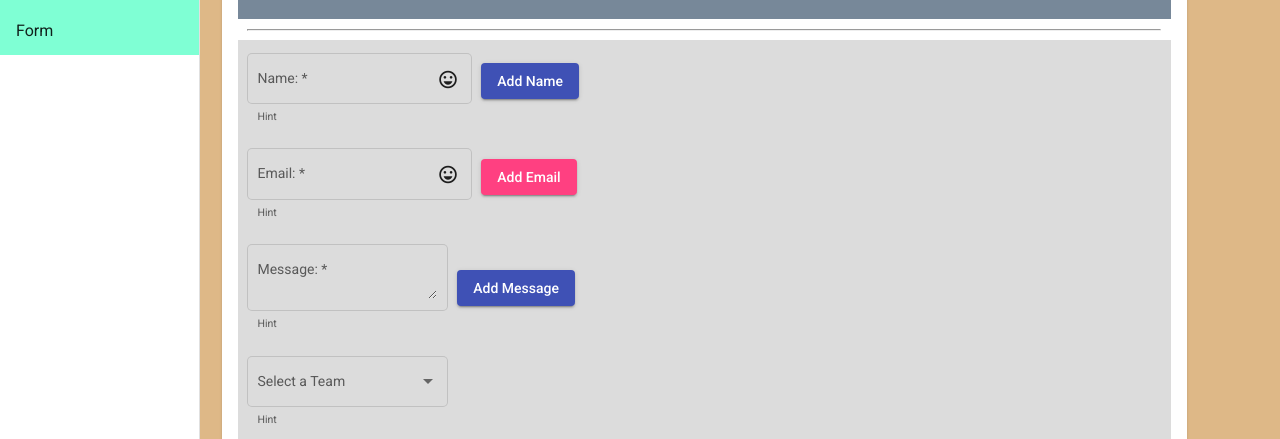
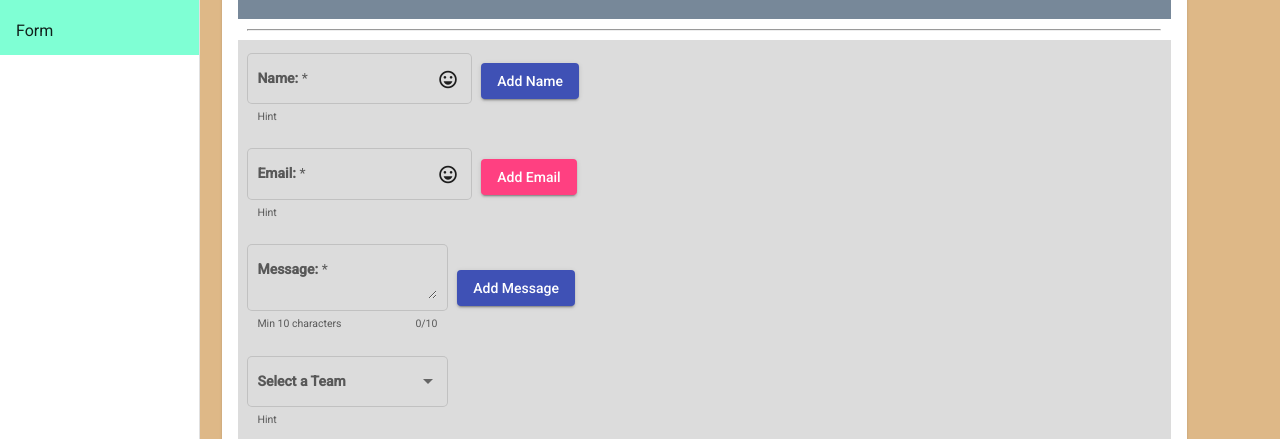
Before and after one commit to georgegabor/my-dietary-app-frontend, an Angular app: page /nav/form in a window 1280 px wide. Shown: the part 161-600 px from the top of the page. Built offline with nearby package versions, Linux system fonts and the light colour scheme.

Commit message:
Add hint, labels to bold

```diff
--- a/src/app/modules/form/form.component.html
+++ b/src/app/modules/form/form.component.html
@@ -20,7 +20,7 @@
     <form [formGroup]="myForm" (ngSubmit)="onSubmit(myForm)">
       <div>
         <mat-form-field appearance="outline" [color]="'primary'">
-          <mat-label> Name: </mat-label>
+          <mat-label> <b> Name: </b> </mat-label>
           <input matInput formControlName="name" placeholder="Placeholder" />
           <mat-icon matSuffix>sentiment_very_satisfied</mat-icon>
           <mat-hint>Hint</mat-hint>
@@ -45,7 +45,7 @@
 
       <div>
         <mat-form-field appearance="outline" [color]="'primary'">
-          <mat-label> Email: </mat-label>
+          <mat-label> <b> Email: </b> </mat-label>
           <input matInput formControlName="email" placeholder="Placeholder" />
           <mat-icon matSuffix>sentiment_very_satisfied</mat-icon>
           <mat-hint>Hint</mat-hint>
@@ -69,14 +69,19 @@
       </div>
 
       <div>
-        <mat-form-field appearance="outline" [color]="'primary'">
-          <mat-label> Message: </mat-label>
+        <mat-form-field
+          hintLabel="Min 10 characters"
+          appearance="outline"
+          [color]="'primary'"
+        >
+          <mat-label> <b> Message: </b> </mat-label>
           <textarea
             matInput
+            #message
             formControlName="message"
             placeholder="Placeholder"
           ></textarea>
-          <mat-hint>Hint</mat-hint>
+          <mat-hint align="end">{{ message.value?.length || 0 }}/10</mat-hint>
           <mat-error
             *ngIf="
               myForm.get('message')?.invalid &&
@@ -98,7 +103,7 @@
 
       <div>
         <mat-form-field appearance="outline" [color]="'primary'">
-          <mat-label>Select a Team</mat-label>
+          <mat-label><b> Select a Team </b> </mat-label>
           <mat-select formControlName="team">
             <mat-option *ngFor="let team of teams" [value]="team.name">
               {{ team.name }}
--- a/src/app/modules/form/form.component.ts
+++ b/src/app/modules/form/form.component.ts
@@ -23,7 +23,7 @@ export class FormComponent implements OnInit {
     this.myForm = this.fb.group({
       name: ['', Validators.required],
       email: ['', [Validators.required, Validators.email]],
-      message: ['', [Validators.required, Validators.minLength(15)]],
+      message: ['', [Validators.required, Validators.minLength(10)]],
       team: [''],
       address: this.fb.group({
         street: [''],
```
